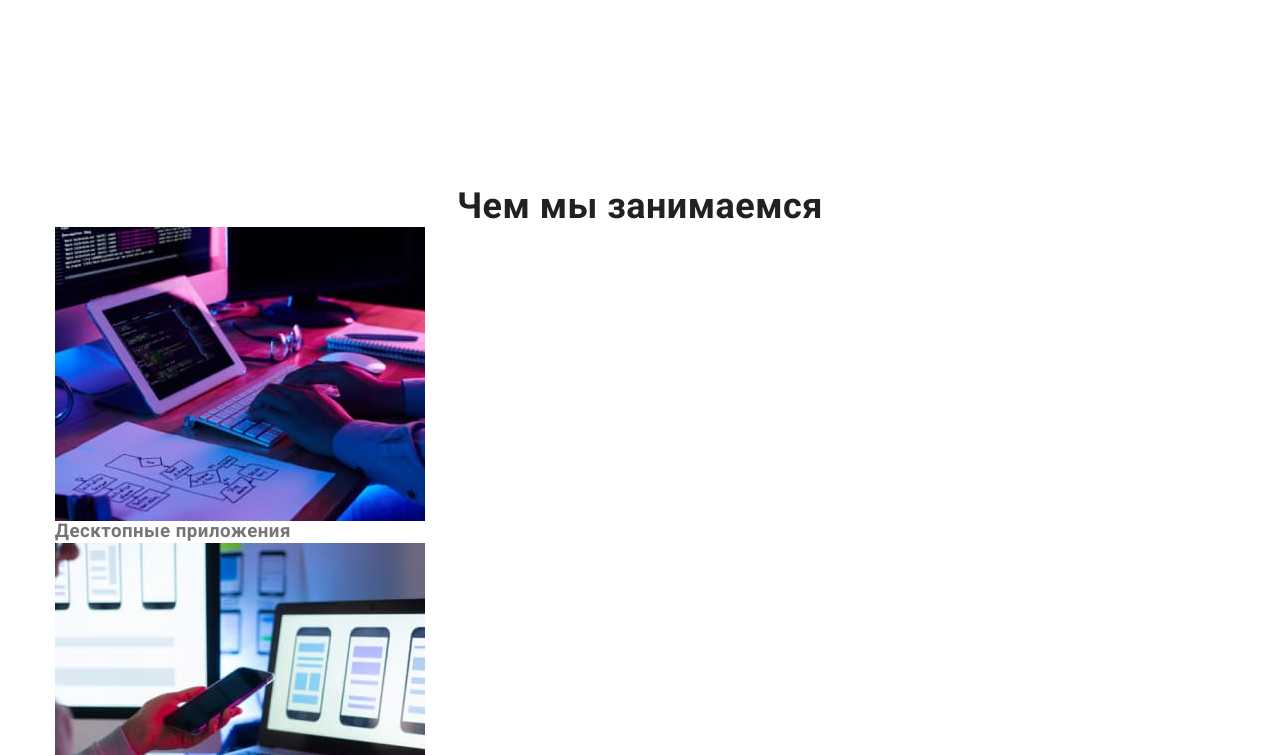
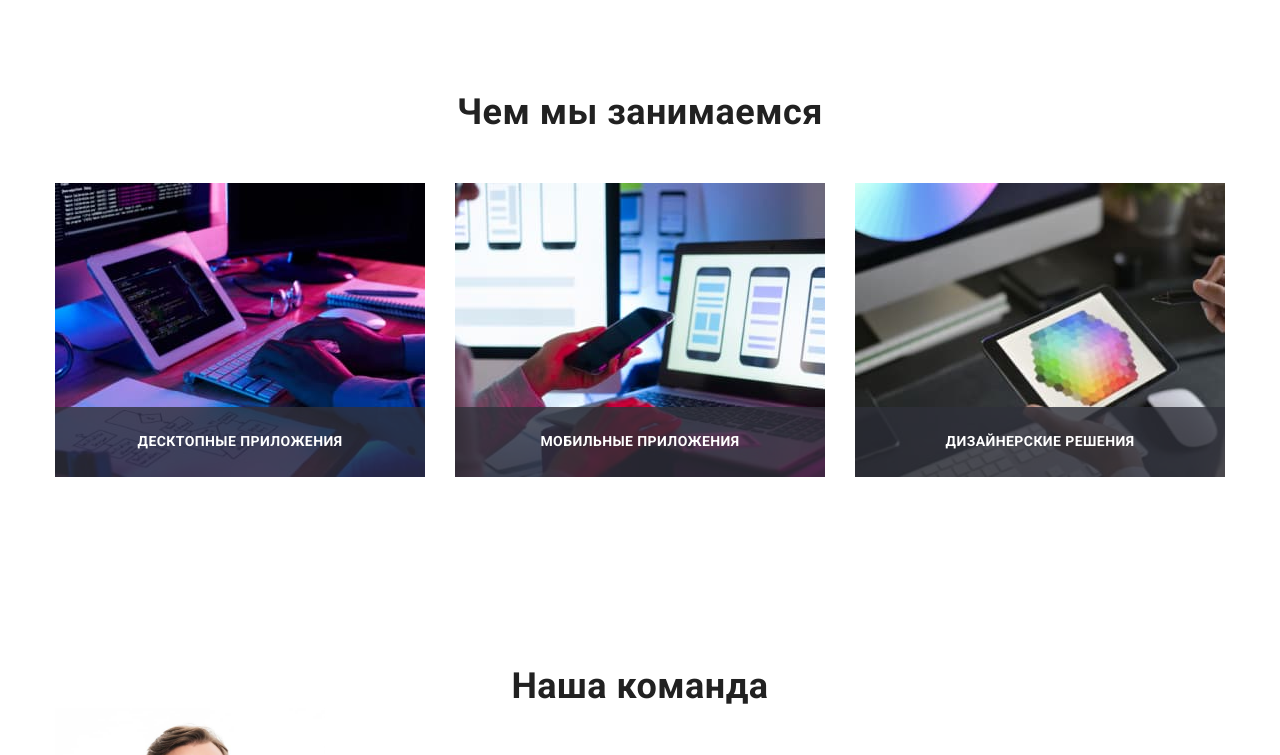
Before and after one commit to anyaShan/goit-markup-hw-07, a plain HTML site: page index.html in a window 1280 px wide. Shown: the part 1025-1780 px from the top of the page. Drawn offline with nearby package versions, Linux system fonts and the light colour scheme.

Commit message:
Sass _features

```diff
--- /dev/null
+++ b/sass/components/_features.scss
@@ -0,0 +1,41 @@
+.features {
+    padding-top: 0;
+
+    &__title {
+        margin-bottom: 50px;
+    }
+
+    &__list {
+        display: flex;
+    }
+
+    &__item:not(:last-child) {
+        margin-right: 30px;
+    }
+
+    &__card {
+        position: relative;
+    }
+
+    &__thumb {
+        display: flex;
+        position: absolute;
+        bottom: 0;
+        width: 100%;
+        height: 70px;
+        justify-content: center;
+        align-items: center;
+        background-color: $bgSecondaryGradient;
+    }
+
+    &__caption {
+        color: $whiteTextColor;
+
+        font-weight: 700;
+        font-size: 14px;
+        line-height: 1.14;
+        text-align: center;
+        letter-spacing: 0.03em;
+        text-transform: uppercase;
+    }
+}
--- a/sass/main.scss
+++ b/sass/main.scss
@@ -8,4 +8,5 @@
 @import './components/header-navigation';
 @import './components/header-сontects';
 @import './components/hero';
-@import './components/specifics'
+@import './components/specifics';
+@import './components/features'
```
Also changed, not shown: css/main.css, css/main.min.css, 2 other files.
